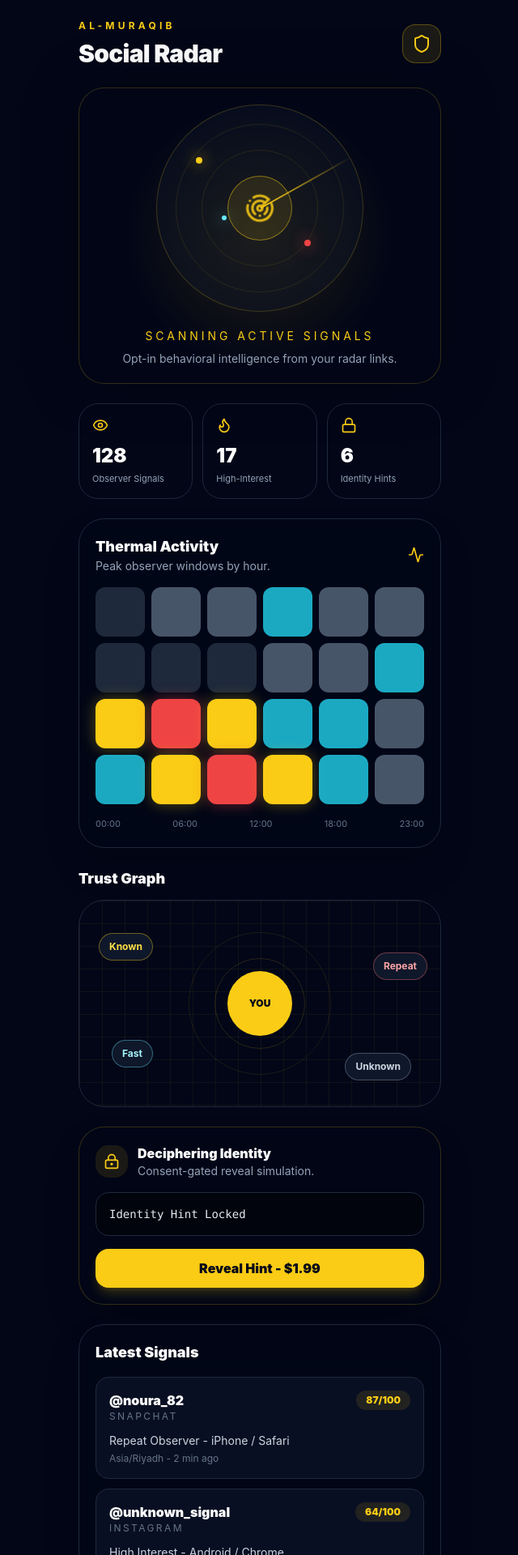
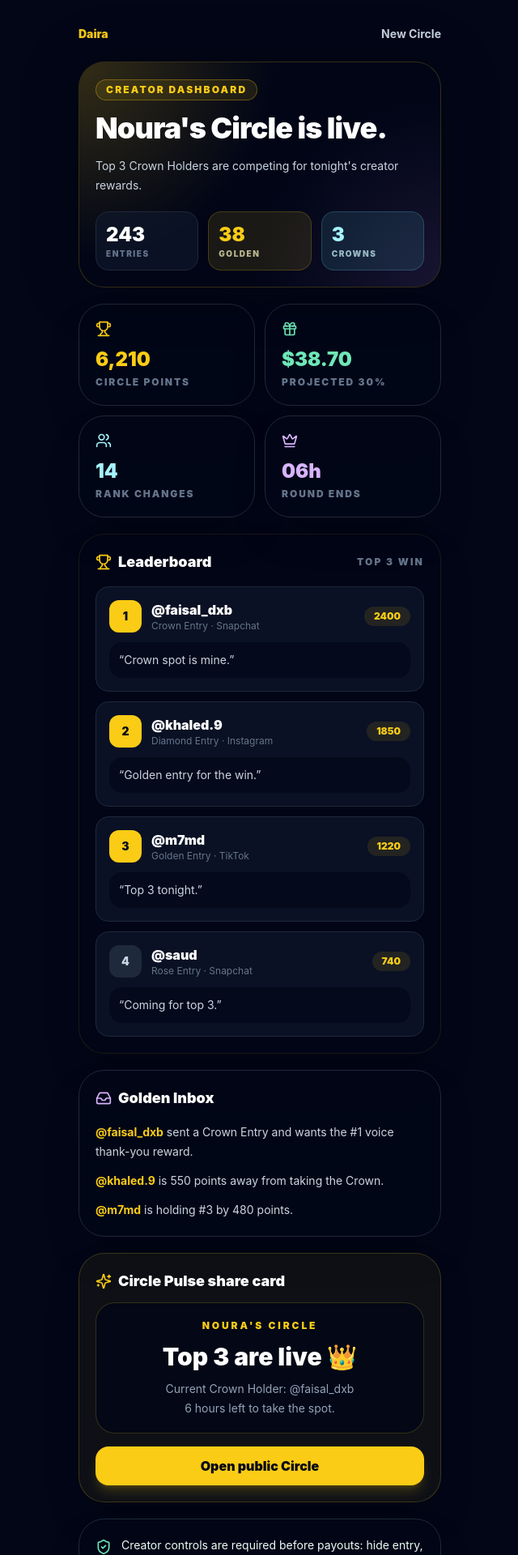
Before and after one commit to youssefalw2001/Koinara-, a React (Vite) app: page /dashboard in a window 1280 px wide. Shown: the top 1920 px of the page at 81% size, without its empty margins (319-959 px from the left). Built offline with nearby package versions, Linux system fonts and the light colour scheme; no server answers.

Commit message:
build: add Daira creator dashboard

```diff
--- a/src/pages/DashboardPage.tsx
+++ b/src/pages/DashboardPage.tsx
@@ -1,80 +1,117 @@
-import { Activity, Eye, Flame, Lock, Shield } from 'lucide-react';
-import { DecryptionReveal } from '../components/radar/DecryptionReveal';
-import { RadarSweep } from '../components/radar/RadarSweep';
-import { ThermalHeatmap } from '../components/radar/ThermalHeatmap';
-import { TrustGraph } from '../components/radar/TrustGraph';
+import { Link } from 'react-router-dom';
+import { Crown, Gift, Inbox, ShieldCheck, Sparkles, Trophy, Users } from 'lucide-react';
 import { Card } from '../components/ui/Card';
-import { StatCard } from '../components/ui/StatCard';
-import { demoInteractions } from '../data/demoRadar';
+import { Button } from '../components/ui/Button';
+
+const leaderboard = [
+  { rank: 1, handle: '@faisal_dxb', platform: 'Snapchat', gift: 'Crown Entry', points: 2400, message: 'Crown spot is mine.' },
+  { rank: 2, handle: '@khaled.9', platform: 'Instagram', gift: 'Diamond Entry', points: 1850, message: 'Golden entry for the win.' },
+  { rank: 3, handle: '@m7md', platform: 'TikTok', gift: 'Golden Entry', points: 1220, message: 'Top 3 tonight.' },
+  { rank: 4, handle: '@saud', platform: 'Snapchat', gift: 'Rose Entry', points: 740, message: 'Coming for top 3.' },
+];
 
 export function DashboardPage() {
+  const totalPoints = leaderboard.reduce((sum, entry) => sum + entry.points, 0);
+  const projectedCreatorShare = 38.7;
+
   return (
-    <main className="min-h-screen bg-midnight px-4 py-6 text-white">
+    <main className="min-h-screen bg-midnight px-5 py-8 text-white">
       <div className="mx-auto max-w-md">
-        <header className="mb-6 flex items-center justify-between">
-          <div>
-            <p className="text-xs font-bold uppercase tracking-[0.35em] text-cyberGold">Al-Muraqib</p>
-            <h1 className="mt-2 text-3xl font-black tracking-tight">Social Radar</h1>
-          </div>
-          <div className="grid h-12 w-12 place-items-center rounded-2xl border border-yellow-400/30 bg-yellow-400/10">
-            <Shield className="h-6 w-6 text-cyberGold" />
-          </div>
-        </header>
+        <nav className="mb-6 flex items-center justify-between">
+          <Link to="/" className="text-sm font-black text-cyberGold">Daira</Link>
+          <Link to="/create" className="text-sm font-bold text-slate-300">New Circle</Link>
+        </nav>
 
-        <Card className="relative mb-6 overflow-hidden border-yellow-400/20 shadow-radar">
-          <div className="absolute inset-0 bg-[radial-gradient(circle_at_center,rgba(250,204,21,0.14),transparent_58%)]" />
+        <Card className="relative mb-5 overflow-hidden border-yellow-400/20 bg-slate-950 shadow-radar">
+          <div className="absolute inset-0 bg-[radial-gradient(circle_at_top_left,rgba(250,204,21,0.2),transparent_46%),radial-gradient(circle_at_bottom_right,rgba(192,132,252,0.12),transparent_44%)]" />
           <div className="relative">
-            <RadarSweep />
-            <div className="mt-5 text-center">
-              <p className="text-sm uppercase tracking-[0.28em] text-cyberGold">Scanning active signals</p>
-              <p className="mt-2 text-sm text-slate-400">Opt-in behavioral intelligence from your radar links.</p>
+            <p className="mb-3 inline-flex rounded-full border border-yellow-400/30 bg-yellow-400/10 px-3 py-1 text-xs font-black uppercase tracking-[0.18em] text-cyberGold">
+              Creator dashboard
+            </p>
+            <h1 className="text-4xl font-black leading-tight tracking-tight">Noura's Circle is live.</h1>
+            <p className="mt-3 text-sm leading-6 text-slate-300">Top 3 Crown Holders are competing for tonight's creator rewards.</p>
+            <div className="mt-5 grid grid-cols-3 gap-3">
+              <div className="rounded-2xl border border-slate-800 bg-slate-900/70 p-3">
+                <p className="text-2xl font-black">243</p>
+                <p className="text-[10px] font-black uppercase tracking-[0.15em] text-slate-500">Entries</p>
+              </div>
+              <div className="rounded-2xl border border-yellow-400/20 bg-yellow-400/10 p-3">
+                <p className="text-2xl font-black text-cyberGold">38</p>
+                <p className="text-[10px] font-black uppercase tracking-[0.15em] text-yellow-100/70">Golden</p>
+              </div>
+              <div className="rounded-2xl border border-cyan-300/20 bg-cyan-300/10 p-3">
+                <p className="text-2xl font-black text-cyan-200">3</p>
+                <p className="text-[10px] font-black uppercase tracking-[0.15em] text-cyan-100/70">Crowns</p>
+              </div>
             </div>
           </div>
         </Card>
 
-        <section className="mb-6 grid grid-cols-3 gap-3">
-          <StatCard label="Observer Signals" value="128" icon={Eye} />
-          <StatCard label="High-Interest" value="17" icon={Flame} />
-          <StatCard label="Identity Hints" value="6" icon={Lock} />
+        <section className="mb-5 grid grid-cols-2 gap-3">
+          {[
+            { icon: Trophy, label: 'Circle Points', value: totalPoints.toLocaleString(), tone: 'text-cyberGold' },
+            { icon: Gift, label: 'Projected 30%', value: `$${projectedCreatorShare.toFixed(2)}`, tone: 'text-emerald-300' },
+            { icon: Users, label: 'Rank changes', value: '14', tone: 'text-cyan-200' },
+            { icon: Crown, label: 'Round ends', value: '06h', tone: 'text-purple-300' },
+          ].map((item) => {
+            const Icon = item.icon;
+            return (
+              <Card key={item.label} className="rounded-3xl p-4">
+                <Icon className={`mb-3 h-5 w-5 ${item.tone}`} />
+                <p className={`text-2xl font-black ${item.tone}`}>{item.value}</p>
+                <p className="mt-1 text-xs font-black uppercase tracking-[0.16em] text-slate-500">{item.label}</p>
+              </Card>
+            );
+          })}
         </section>
 
-        <Card className="mb-6">
+        <Card className="mb-5 border-yellow-400/10">
           <div className="mb-4 flex items-center justify-between">
-            <div>
-              <h2 className="text-lg font-black">Thermal Activity</h2>
-              <p className="text-sm text-slate-400">Peak observer windows by hour.</p>
-            </div>
-            <Activity className="h-5 w-5 text-cyberGold" />
+            <h2 className="flex items-center gap-2 text-lg font-black"><Trophy className="h-5 w-5 text-cyberGold" /> Leaderboard</h2>
+            <p className="text-xs font-black uppercase tracking-[0.18em] text-slate-500">Top 3 win</p>
           </div>
-          <ThermalHeatmap />
-        </Card>
-
-        <section className="mb-6">
-          <h2 className="mb-3 text-lg font-black">Trust Graph</h2>
-          <TrustGraph />
-        </section>
-
-        <Card className="mb-6 border-yellow-400/20">
-          <DecryptionReveal />
-        </Card>
-
-        <Card>
-          <h2 className="mb-4 text-lg font-black">Latest Signals</h2>
           <div className="space-y-3">
-            {demoInteractions.map((item) => (
-              <div key={item.id} className="rounded-2xl border border-slate-800 bg-slate-900/60 p-4">
-                <div className="flex items-start justify-between gap-4">
-                  <div>
-                    <p className="font-black">@{item.handle}</p>
-                    <p className="text-xs uppercase tracking-[0.2em] text-slate-500">{item.platform}</p>
+            {leaderboard.map((entry) => (
+              <div key={entry.handle} className="rounded-2xl border border-slate-800 bg-slate-900/70 p-4">
+                <div className="flex items-center justify-between gap-3">
+                  <div className="flex items-center gap-3">
+                    <div className={`grid h-10 w-10 place-items-center rounded-xl text-sm font-black ${entry.rank <= 3 ? 'bg-cyberGold text-midnight' : 'bg-slate-800 text-slate-300'}`}>{entry.rank}</div>
+                    <div>
+                      <p className="font-black">{entry.handle}</p>
+                      <p className="text-xs text-slate-500">{entry.gift} · {entry.platform}</p>
+                    </div>
                   </div>
-                  <div className="rounded-full bg-yellow-400/10 px-3 py-1 text-xs font-black text-cyberGold">{item.score}/100</div>
+                  <p className="rounded-full bg-yellow-400/10 px-3 py-1 text-xs font-black text-cyberGold">{entry.points}</p>
                 </div>
-                <p className="mt-3 text-sm text-slate-300">{item.label} - {item.device}</p>
-                <p className="mt-1 text-xs text-slate-500">{item.timezone} - {item.lastSeen}</p>
+                <p className="mt-3 rounded-2xl bg-slate-950/70 p-3 text-sm text-slate-300">“{entry.message}”</p>
               </div>
             ))}
           </div>
+        </Card>
+
+        <Card className="mb-5 border-purple-400/20 bg-purple-400/5">
+          <h2 className="mb-4 flex items-center gap-2 text-lg font-black"><Inbox className="h-5 w-5 text-purple-300" /> Golden Inbox</h2>
+          <div className="space-y-3 text-sm leading-6 text-slate-300">
+            <p><b className="text-cyberGold">@faisal_dxb</b> sent a Crown Entry and wants the #1 voice thank-you reward.</p>
+            <p><b className="text-cyberGold">@khaled.9</b> is 550 points away from taking the Crown.</p>
+            <p><b className="text-cyberGold">@m7md</b> is holding #3 by 480 points.</p>
+          </div>
+        </Card>
+
+        <Card className="mb-5 border-yellow-400/20 bg-yellow-400/5">
+          <h2 className="mb-3 flex items-center gap-2 text-lg font-black"><Sparkles className="h-5 w-5 text-cyberGold" /> Circle Pulse share card</h2>
+          <div className="rounded-3xl border border-yellow-400/20 bg-slate-950/80 p-5 text-center">
+            <p className="text-xs font-black uppercase tracking-[0.24em] text-cyberGold">Noura's Circle</p>
+            <p className="mt-3 text-3xl font-black">Top 3 are live 👑</p>
+            <p className="mt-3 text-sm text-slate-400">Current Crown Holder: @faisal_dxb</p>
+            <p className="mt-1 text-sm text-slate-400">6 hours left to take the spot.</p>
+          </div>
+          <Link to="/c/noura"><Button className="mt-4 w-full">Open public Circle</Button></Link>
+        </Card>
+
+        <Card className="flex gap-3 border-emerald-400/10 bg-emerald-400/5 text-sm leading-6 text-emerald-50">
+          <ShieldCheck className="mt-1 h-5 w-5 shrink-0 text-emerald-300" />
+          Creator controls are required before payouts: hide entry, block supporter, report content, 18+ confirmation, and approved reward types.
         </Card>
       </div>
     </main>
```
